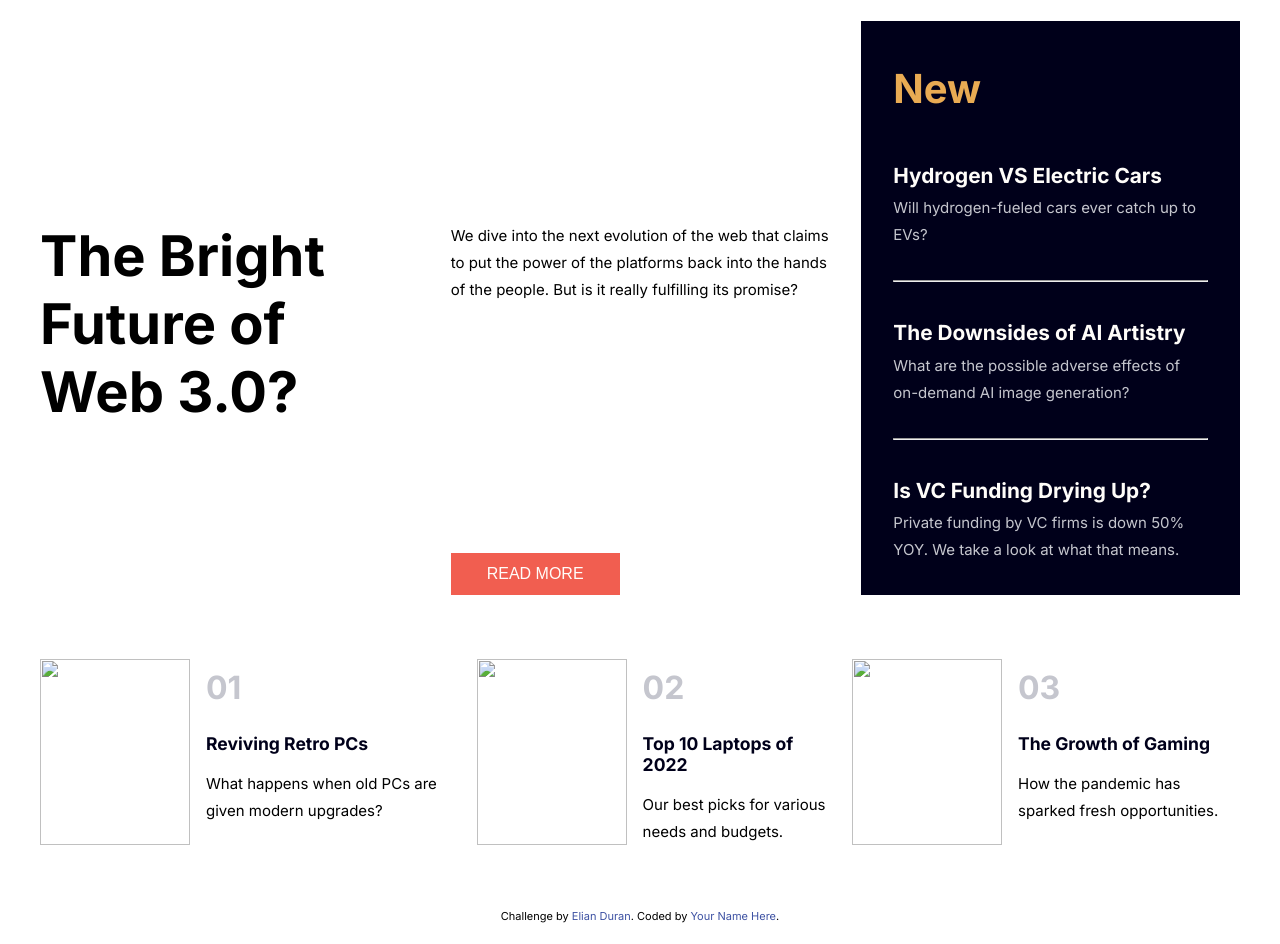
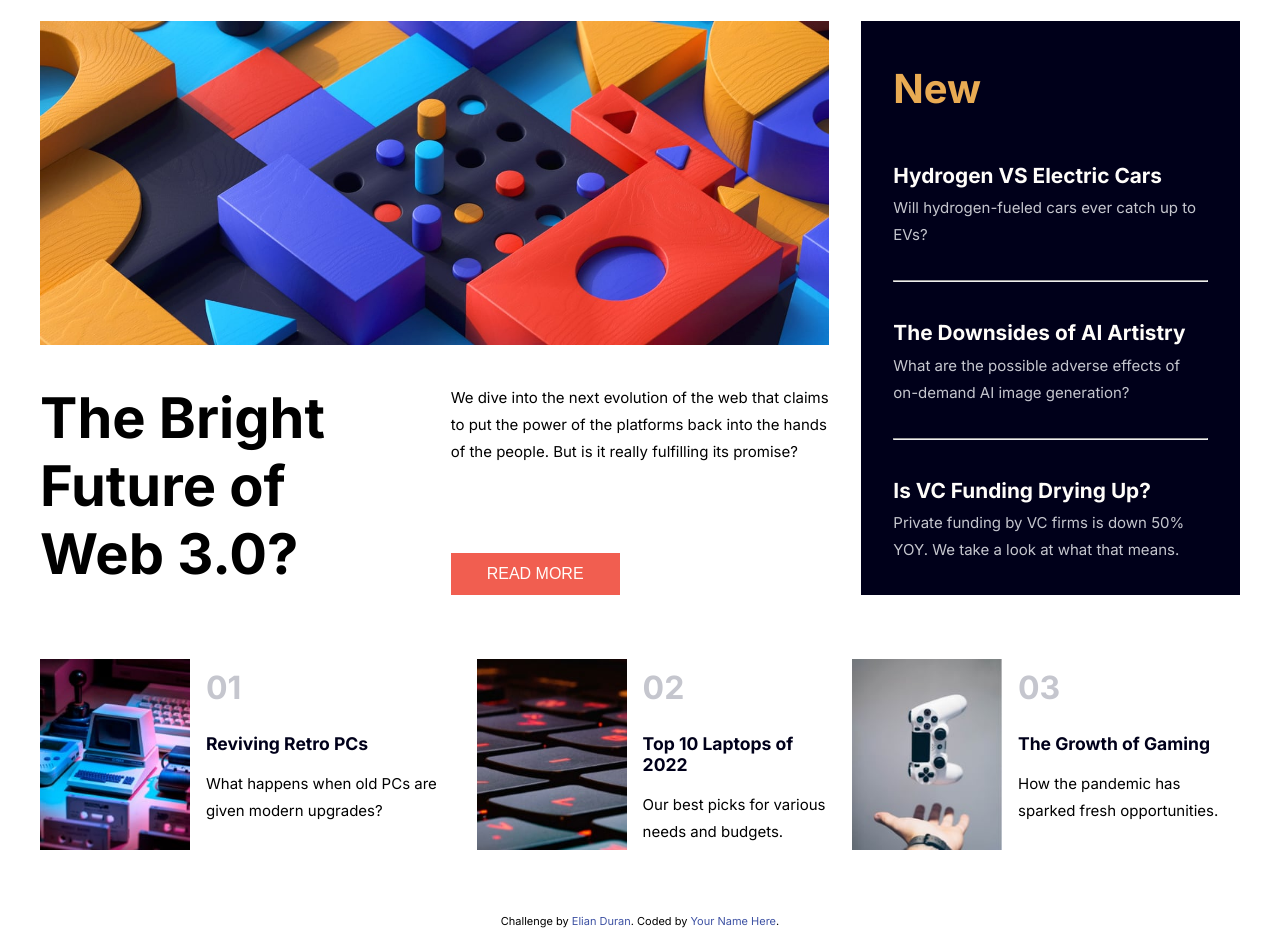
Before and after one commit to Eds2369/edsweb3, a plain HTML site: page index.html in a window 1280 px wide. Shown: the part 71-1015 px from the top of the page. Drawn offline with Linux system fonts and the light colour scheme.

Commit message:
fixed images

```diff
--- a/index.html
+++ b/index.html
@@ -6,7 +6,7 @@
   <link rel="preconnect" href="https://fonts.googleapis.com">
   <link rel="preconnect" href="https://fonts.gstatic.com" crossorigin>
   <link href="https://fonts.googleapis.com/css2?family=Inter:wght@400;700;800&display=swap" rel="stylesheet">
-  <link rel="icon" type="image/png" sizes="32x32" href="./assets/images/favicon-32x32.png">
+  <link rel="icon" type="image/png" sizes="32x32" href="images/favicon-32x32.png">
   <script src="main.js" defer></script>
 
   <link rel="stylesheet" href="styles.css">
@@ -38,7 +38,7 @@
 
   <div class="grid-container">
     <div class="main-image">
-      <img src="assets/images/image-web-3-desktop.jpg" alt="">
+      <img src="images/image-web-3-desktop.jpg" alt="">
     </div>
 
     <div class="main-header">
@@ -82,7 +82,7 @@
   <div class="bottom-articles">
     <div class="bottom-item">
       <div class="bottom-item-img">
-        <img src="assets/images/image-retro-pcs.jpg" alt="">
+        <img src="images/image-retro-pcs.jpg" alt="">
       </div>
 
       <div class="bottom-item-description">
@@ -94,7 +94,7 @@
 
     <div class="bottom-item">
       <div class="bottom-item-img">
-        <img src="assets/images/image-top-laptops.jpg" alt="">
+        <img src="images/image-top-laptops.jpg" alt="">
       </div>
 
       <div class="bottom-item-description">
@@ -106,7 +106,7 @@
 
     <div class="bottom-item">
       <div class="bottom-item-img">
-        <img src="assets/images/image-gaming-growth.jpg" alt="">
+        <img src="images/image-gaming-growth.jpg" alt="">
       </div>
 
       <div class="bottom-item-description">
```
